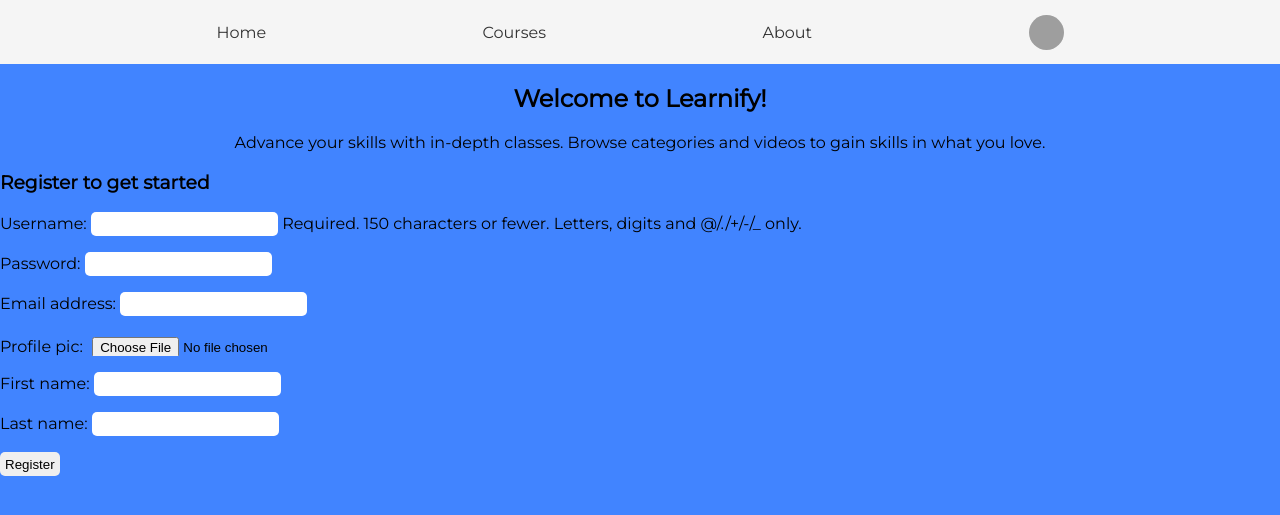
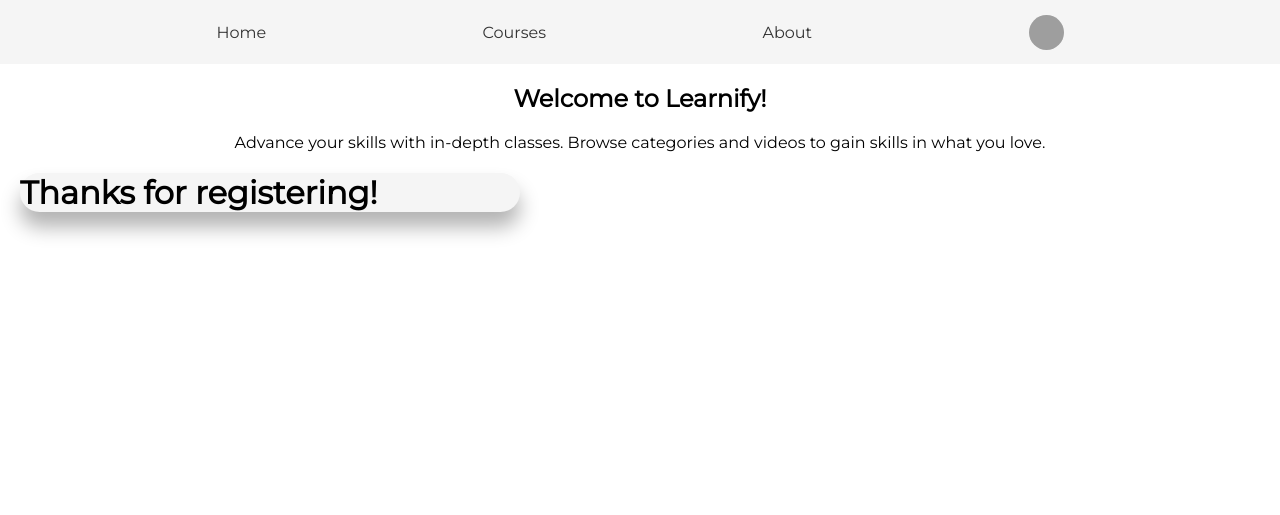
Before and after one commit to addison912/learnify.ly, a Django app: page / in a window 1280 px wide. Shown: the top 515 px of the page. Run offline with Django 3.2, Linux system fonts and the light colour scheme; the visitor is signed in with stand-in values (Sample User, id 1); some libraries are stand-ins or nearby versions; grey boxes are pictures that could not be loaded.

Commit message:
continued work on register form on landing page

```diff
--- a/learnify/static/css/main.css
+++ b/learnify/static/css/main.css
@@ -5,7 +5,7 @@
 body {
   margin: 0;
   font-family: 'Montserrat', sans-serif;
-  background: rgb(65, 132, 255);
+  background: white;
 }
 
 main {
@@ -112,6 +112,32 @@ nav ul li:hover:before {
 
 .welcome, .about {
   text-align: center;
+}
+
+.jumbotron {
+  background-color: whitesmoke;
+  width: 500px;
+  border-radius: 25px;
+  box-shadow: 0 15px 20px rgba(0, 0, 0, 0.3);
+  margin-left: 20px;
+}
+
+.jumbotron form {
+  padding-left: 10px;
+}
+
+/* .jumbotron form input {
+  margin-left: 50%;
+  margin-right: 50%;
+} */
+
+.helptext {
+  display: none;
+}
+
+.register {
+  text-align: center;
+  padding-top: 5px;
 }
 
 
--- a/learnify/templates/learnify/base.html
+++ b/learnify/templates/learnify/base.html
@@ -34,7 +34,10 @@
 
     {% block content %} {% endblock %}
   </main>
-  <footer><span>&copy; Learnify 2018</span></footer>
+  <footer>
+    <span>&copy; Learnify 2018</span>
+    COPYRIGHT LEARNIFY 2018
+  </footer>
 </body>
 
 	<script src="https://ajax.googleapis.com/ajax/libs/jquery/1.7.1/jquery.min.js"></script>
--- a/learnify/templates/learnify/index.html
+++ b/learnify/templates/learnify/index.html
@@ -6,17 +6,17 @@
     <p class="about">Advance your skills with in-depth classes. Browse categories and videos to gain skills in what you love.</p>
     <div class="container">
         <div class="jumbotron">
-            {% if registered %}
+            {% if user.is_authenticated %}
             <h1>Thanks for registering!</h1>
             {% else %}
-            <h3>Register to get started</h3>
+            <h3 class="register">Register to get started</h3>
             <form enctype="multipart/form-data"           method="POST">
                 {% csrf_token %}
                 {{ user_form.as_p }}
                 {{ profile_form.as_p }}
                 <input type="submit" name="" value="Register">
             </form>
-            {% endif%}
+            {% endif %}
         </div>
     </div>
     {% endblock %}
```
